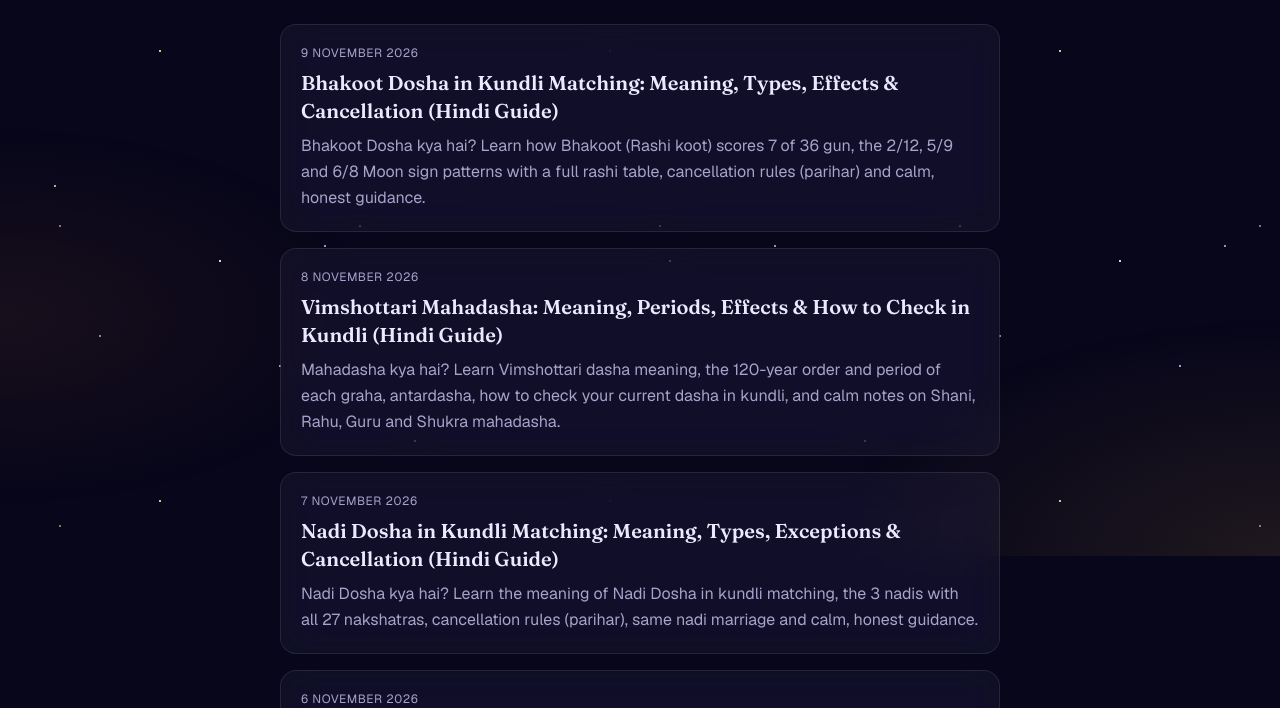
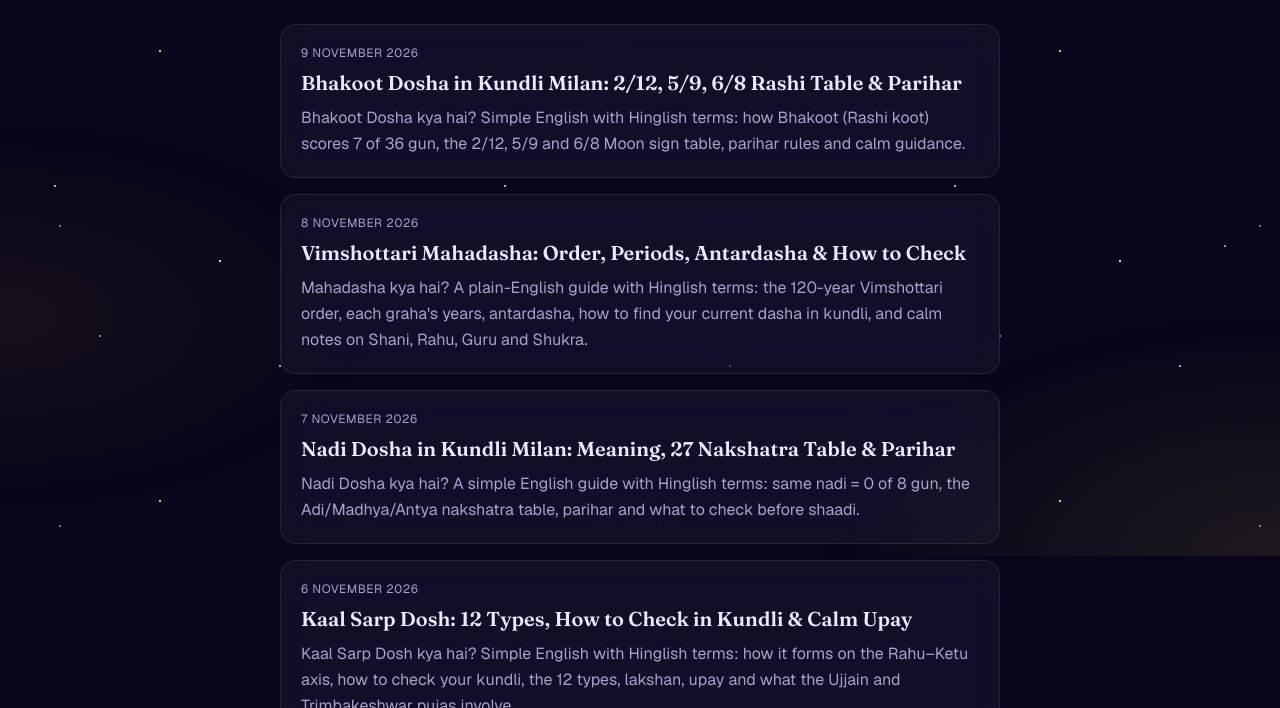
Before and after one commit to talhaamjadbutt21-ai/Astrojanta, a Next.js app in the folder apps/web/: page /blog in a window 1280 px wide. Shown: the part 244-952 px from the top of the page. Built offline with nearby package versions, Linux system fonts and the light colour scheme; no server answers.

Commit message:
fix: remove misleading Hindi-language promises from five English guides
Co-authored-by: Talha Amjad Butt <talha.amjadbutt.21@gmail.com>

```diff
--- a/apps/web/src/content/blog.ts
+++ b/apps/web/src/content/blog.ts
@@ -1801,14 +1801,14 @@ const shaniSadeSati2026: Post = {
 
 const rashifal2027: Post = {
   slug: "rashifal-2027",
-  title: "Rashifal 2027: Varshik Rashifal for All 12 Rashis – Career, Love, Shaadi, Dhan & Upay (Hindi)",
+  title: "Rashifal 2027: Varshik Rashifal for 12 Rashis – Career, Shaadi, Dhan & Upay",
   h1: "Rashifal 2027 – Varshik Rashifal for All 12 Rashis: Career, Love, Shaadi, Dhan, Health and Upay",
   description:
     "Rashifal 2027 for all 12 rashis: Shani enters Mesh 3 Jun, Guru exalted in Kark 25 Jan–26 Jun, Rahu in Makar all year. Dates in IST, career, shaadi, dhan, Sade Sati 2027 and simple upay.",
   keyword: "rashifal 2027",
   author: "founder",
   published: "2026-11-05",
-  updated: "2026-11-05",
+  updated: "2026-11-09",
   intro:
     "“Saal 2027 kaisa rahega?” — every November, millions of people in India start searching for their varshik rashifal. 2027 is a genuinely eventful year in Vedic astrology: Shani (Saturn) leaves Meena and enters Mesh for the first time in about 30 years, Guru (Jupiter) spends the first half of the year exalted in Kark, and Rahu–Ketu sit on the Makar–Kark axis for the whole year. This rashifal 2027 explains each big gochar (transit) with dates in IST, then gives a practical horoscope 2027 for all 12 rashis — career and naukri, love and shaadi, dhan, health and one simple upay each. Everything is calculated in the sidereal zodiac with the Lahiri ayanamsa, the system used by Indian panchangs, and read from your Moon sign (Chandra rashi).",
   body: [
@@ -2198,17 +2198,21 @@ const rashifal2027: Post = {
 
 const kaalSarpDosh: Post = {
   slug: "kaal-sarp-dosh",
-  title: "Kaal Sarp Dosh: Types, Effects, Check in Kundli & Upay (Hindi Guide)",
+  title: "Kaal Sarp Dosh: 12 Types, How to Check in Kundli & Calm Upay",
   h1: "Kaal Sarp Dosh – Kya Hota Hai, 12 Types, Effects, How to Check in Your Kundli and Upay",
   description:
-    "Kaal Sarp Dosh kya hai? Learn what it means, how to check it in your kundli, the 12 types (Anant to Takshak and Sheshnag), lakshan, calm upay and puja in Ujjain or Trimbakeshwar — with an honest look at its origins.",
+    "Kaal Sarp Dosh kya hai? Simple English with Hinglish terms: how it forms on the Rahu–Ketu axis, how to check your kundli, the 12 types, lakshan, upay and what the Ujjain and Trimbakeshwar pujas involve.",
   keyword: "kaal sarp dosh",
   author: "founder",
   published: "2026-11-06",
-  updated: "2026-11-06",
+  updated: "2026-11-09",
   intro:
     '"Pandit ji ne kaha meri kundli mein Kaal Sarp Dosh hai — ab kya hoga?" Few phrases in Indian astrology cause as much worry as this one. Kaal Sarp Dosh (also called Kaal Sarp Yog) is said to form when all seven planets sit on one side of the Rahu–Ketu axis in a birth chart. In this guide we explain, in plain language, what Kaal Sarp Dosh is, why it is said to happen, how to check it in your own kundli, the 12 commonly named types including Takshak, the effects people associate with it, and practical upay and nivaran — including what the well-known pujas at Trimbakeshwar and Ujjain actually involve. We also do something many articles skip: we separate what the classical texts say from later, popular practice, so you can make calm, informed decisions instead of fearful ones.',
   body: [
+    {
+      type: "p",
+      text: "Written in plain English, with the Hinglish terms you'll hear from a pandit: yog, lakshan, upay, nivaran.",
+    },
     { type: "h2", text: "Kaal Sarp Dosh kya hota hai? (What is Kaal Sarp Dosh)" },
     {
       type: "p",
@@ -2440,15 +2444,20 @@ const kaalSarpDosh: Post = {
 
 const nadiDosha: Post = {
   slug: "nadi-dosha",
-  title: "Nadi Dosha in Kundli Matching: Meaning, Types, Exceptions & Cancellation (Hindi Guide)",
+  title: "Nadi Dosha in Kundli Milan: Meaning, 27 Nakshatra Table & Parihar",
   h1: "Nadi Dosha – Kya Hota Hai, Adi/Madhya/Antya Nadi, Nakshatra Table, Cancellation and What to Check Before Shaadi",
-  description: "Nadi Dosha kya hai? Learn the meaning of Nadi Dosha in kundli matching, the 3 nadis with all 27 nakshatras, cancellation rules (parihar), same nadi marriage and calm, honest guidance.",
+  description:
+    "Nadi Dosha kya hai? A simple English guide with Hinglish terms: same nadi = 0 of 8 gun, the Adi/Madhya/Antya nakshatra table, parihar and what to check before shaadi.",
   keyword: "nadi dosha",
   author: "founder",
   published: "2026-11-07",
-  updated: "2026-11-07",
+  updated: "2026-11-09",
   intro: "\"Gun to 26 mil gaye, par Nadi mein zero hai — ab kya karein?\" In shaadi season, this is one of the most common worries in Indian families. Nadi Dosha is the single biggest deduction in kundli milan, and its traditional link with health and children makes it sound frightening. In this guide we explain what Nadi Dosha actually is, the three nadis — Adi, Madhya and Antya — with a complete, checked table of all 27 nakshatras, how to check it in your own kundli matching, the classical exceptions under which it is considered cancelled, and what a sensible family should really look at before deciding. No fear, no upsell — just the rules, and how to read them.",
   body: [
+    {
+      type: "p",
+      text: "This guide is in simple English, using the Hinglish words families and pandits actually use: gun, nadi, parihar, shaadi.",
+    },
     {
       type: "h2",
       text: "Nadi Dosha kya hota hai? (What is Nadi Dosha)",
@@ -2855,15 +2864,20 @@ const nadiDosha: Post = {
 
 const vimshottariMahadasha: Post = {
   slug: "vimshottari-mahadasha",
-  title: "Vimshottari Mahadasha: Meaning, Periods, Effects & How to Check in Kundli (Hindi Guide)",
+  title: "Vimshottari Mahadasha: Order, Periods, Antardasha & How to Check",
   h1: "Vimshottari Mahadasha – Mahadasha, Antardasha Kya Hai, 9 Grahon ke Saal, Order and How to Check Your Current Dasha",
-  description: "Mahadasha kya hai? Learn Vimshottari dasha meaning, the 120-year order and period of each graha, antardasha, how to check your current dasha in kundli, and calm notes on Shani, Rahu, Guru and Shukra mahadasha.",
+  description:
+    "Mahadasha kya hai? A plain-English guide with Hinglish terms: the 120-year Vimshottari order, each graha's years, antardasha, how to find your current dasha in kundli, and calm notes on Shani, Rahu, Guru and Shukra.",
   keyword: "mahadasha",
   author: "founder",
   published: "2026-11-08",
-  updated: "2026-11-08",
+  updated: "2026-11-09",
   intro: "\"Meri Shani ki mahadasha chal rahi hai — kya sab kharab hoga?\" \"Rahu ki dasha kab khatam hogi?\" Questions like these come up in almost every Indian family that looks at a kundli. Mahadasha is one of the most used — and most misunderstood — ideas in Vedic astrology. In this guide we explain, in plain language, what mahadasha, antardasha and pratyantardasha mean, how the 120-year Vimshottari system works, the standard order and length of each planet's period, how to find your own current dasha from your Moon nakshatra, and how to think calmly about the periods people worry about most: Shani, Rahu, Guru and Shukra. No fear, no gemstone upsell — just how the system works and how to read it sensibly.",
   body: [
+    {
+      type: "p",
+      text: "This guide is in simple English, using the Hinglish words people actually use: dasha, mahadasha, antardasha, graha.",
+    },
     { type: "h2", text: "Mahadasha kya hota hai? (What is Mahadasha)" },
     {
       type: "p",
@@ -3092,15 +3106,20 @@ const vimshottariMahadasha: Post = {
 
 const bhakootDosha: Post = {
   slug: "bhakoot-dosha",
-  title: "Bhakoot Dosha in Kundli Matching: Meaning, Types, Effects & Cancellation (Hindi Guide)",
+  title: "Bhakoot Dosha in Kundli Milan: 2/12, 5/9, 6/8 Rashi Table & Parihar",
   h1: "Bhakoot Dosha – Kya Hota Hai, 2/12, 5/9 aur 6/8 Rashi, Moon Sign Table, Cancellation and What to Check Before Shaadi",
-  description: "Bhakoot Dosha kya hai? Learn how Bhakoot (Rashi koot) scores 7 of 36 gun, the 2/12, 5/9 and 6/8 Moon sign patterns with a full rashi table, cancellation rules (parihar) and calm, honest guidance.",
+  description:
+    "Bhakoot Dosha kya hai? Simple English with Hinglish terms: how Bhakoot (Rashi koot) scores 7 of 36 gun, the 2/12, 5/9 and 6/8 Moon sign table, parihar rules and calm guidance.",
   keyword: "bhakoot dosha",
   author: "founder",
   published: "2026-11-09",
   updated: "2026-11-09",
   intro: "\"Baaki sab theek hai, bas Bhakoot mein zero aa raha hai.\" After Nadi, this is the line Indian families hear most often from a pandit or a kundli milan website. Bhakoot carries 7 of the 36 gun, so a zero there pulls the total down sharply, and words like \"shadashtak\" and \"dwirdwadash\" sound far more frightening than they are. In this guide we explain what Bhakoot Dosha actually is, how it is calculated from the two Moon signs, a complete table of which rashi pairs score 0, the classical cancellation rules, what the traditional worries about health, money and children really mean, and exactly what Astrojanta's matching tool does and does not check. No fear, no upsell — just the rule, and how to read it sensibly.",
   body: [
+    {
+      type: "p",
+      text: "Written in plain English, with the Hinglish terms you'll hear in kundli milan: Bhakoot, rashi, shadashtak (6/8), dwirdwadash (2/12), parihar.",
+    },
     {
       type: "h2",
       text: "Bhakoot Dosha kya hota hai? (What is Bhakoot Dosha)",
```
